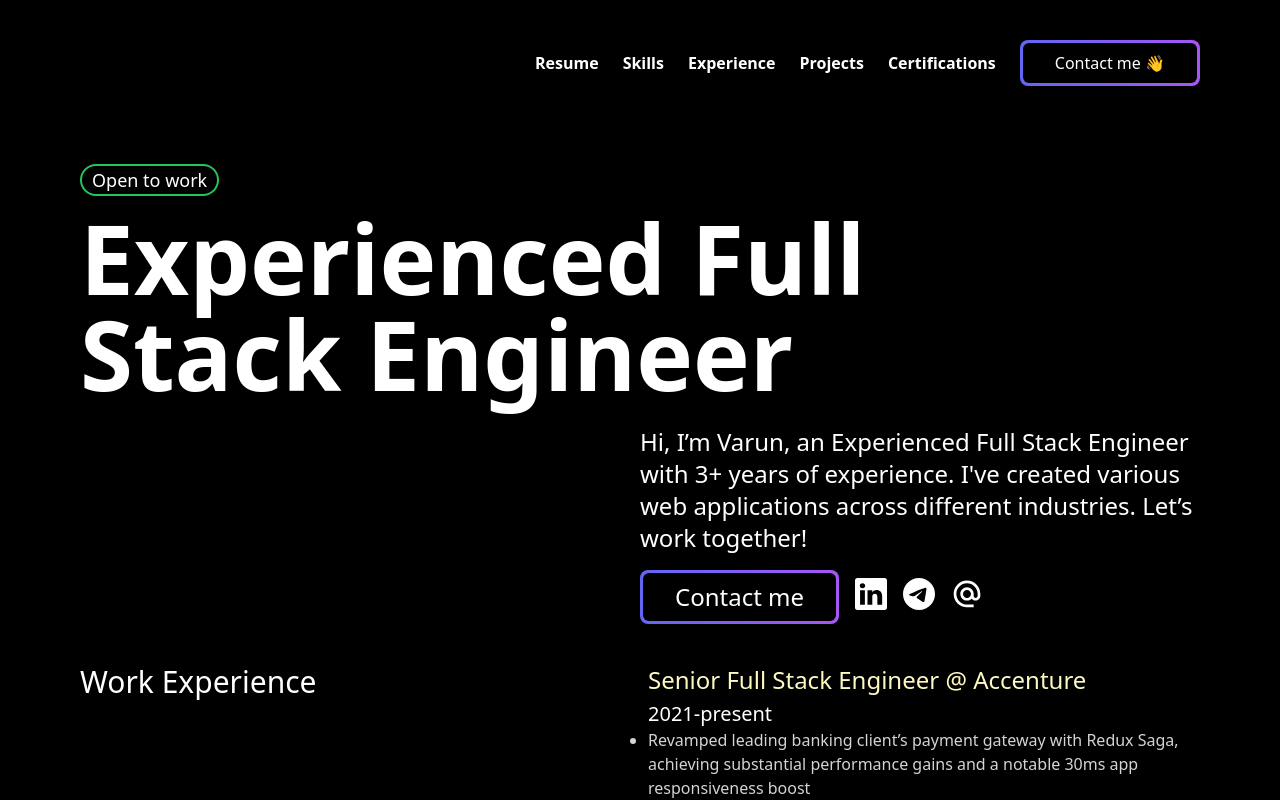
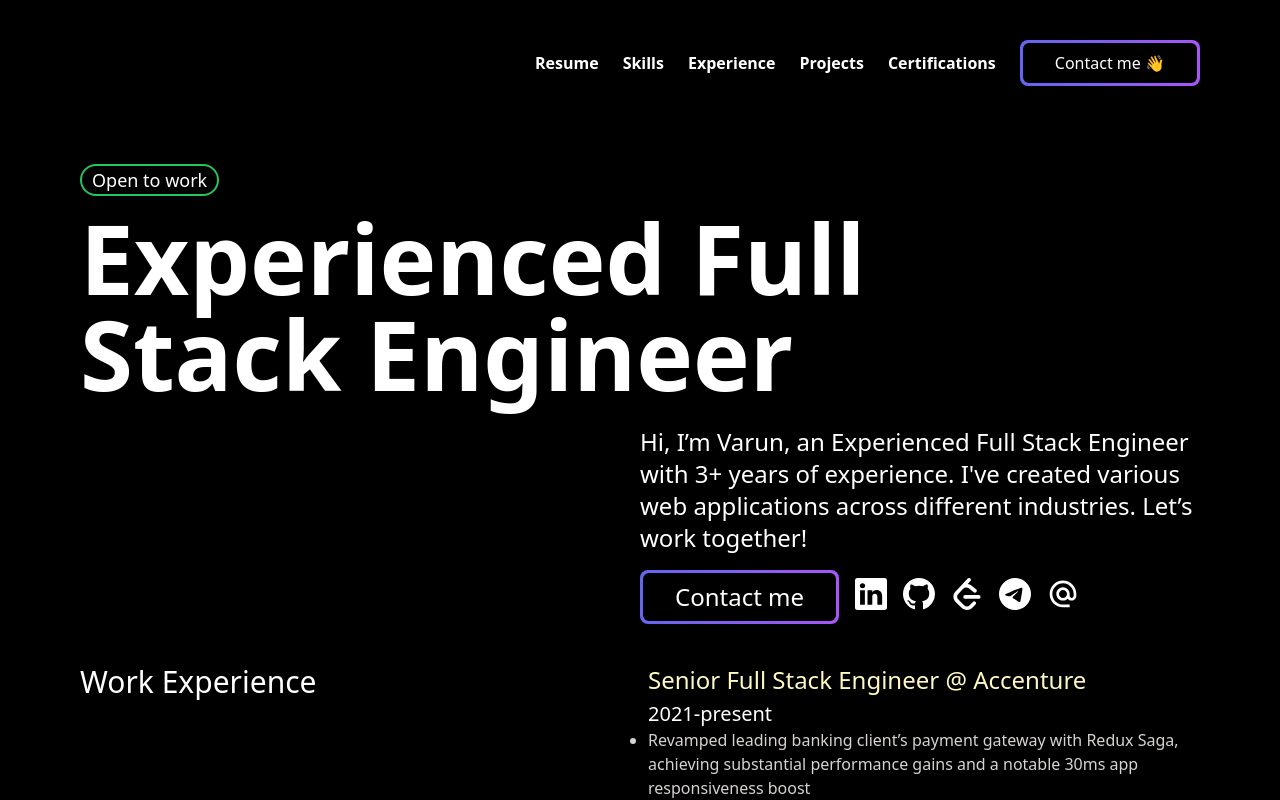
Before and after one commit to varun325/portfolio, a React (Vite) app: page / in a window 1280 px wide. Shown: the top 800 px of the page. Built offline with nearby package versions, Linux system fonts and the light colour scheme.

Commit message:
Added git and leetcode links

```diff
--- a/src/components/socials.tsx
+++ b/src/components/socials.tsx
@@ -4,7 +4,9 @@ import {
     BsWhatsapp,
     BsTwitterX,
     BsTelegram,
+    BsGithub,
 } from "react-icons/bs";
+import { SiLeetcode } from "react-icons/si";
 import { IconType } from "react-icons/lib";
 import { MdOutlineAlternateEmail } from "react-icons/md";
 import { v4 as uuid } from "uuid";
@@ -21,7 +23,15 @@ const socialButtonsAriaLabels: Map<IconType, { title: string; url: string }> =
         [BsWhatsapp, { title: "Whatsapp", url: "#" }],
         [BsTwitterX, { title: "Twitter", url: "#" }],
         [BsTelegram, { title: "Telegram", url: "https://t.me/Iitaadorii" }],
-        [MdOutlineAlternateEmail, { title: "Email", url: "mailto:sharmavarun1300@gmail.com" }],
+        [BsGithub, { title: "Github", url: "https://github.com/varun325" }],
+        [
+            SiLeetcode,
+            { title: "LeetCode", url: "https://leetcode.com/varun325" },
+        ],
+        [
+            MdOutlineAlternateEmail,
+            { title: "Email", url: "mailto:sharmavarun1300@gmail.com" },
+        ],
     ]);
 export default function Socials() {
     return (
@@ -31,6 +41,8 @@ export default function Socials() {
                 // BsMessenger,
                 // BsWhatsapp,
                 // BsTwitterX,
+                BsGithub,
+                SiLeetcode,
                 BsTelegram,
                 MdOutlineAlternateEmail,
             ].map((Icon) => (
```
